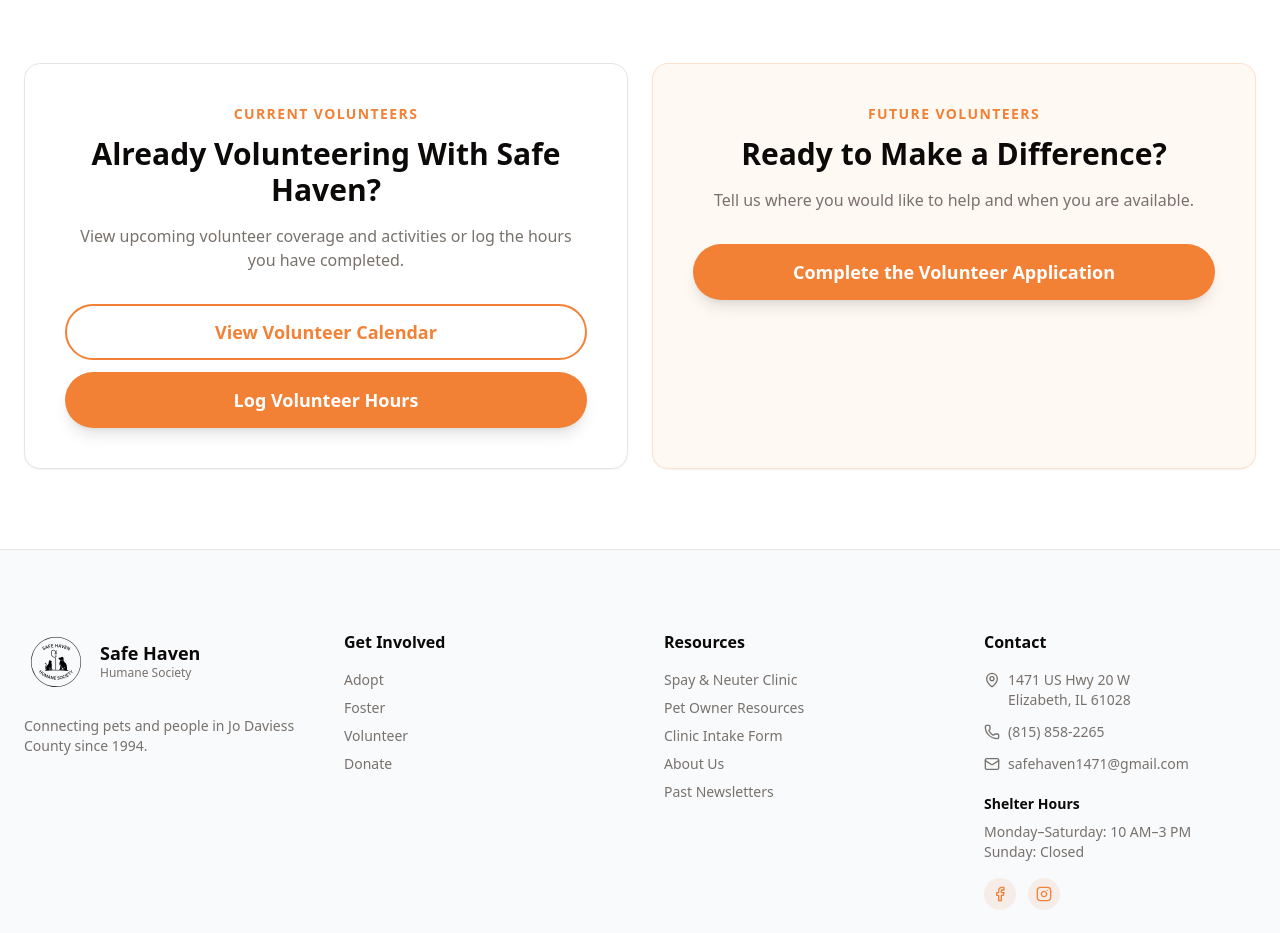
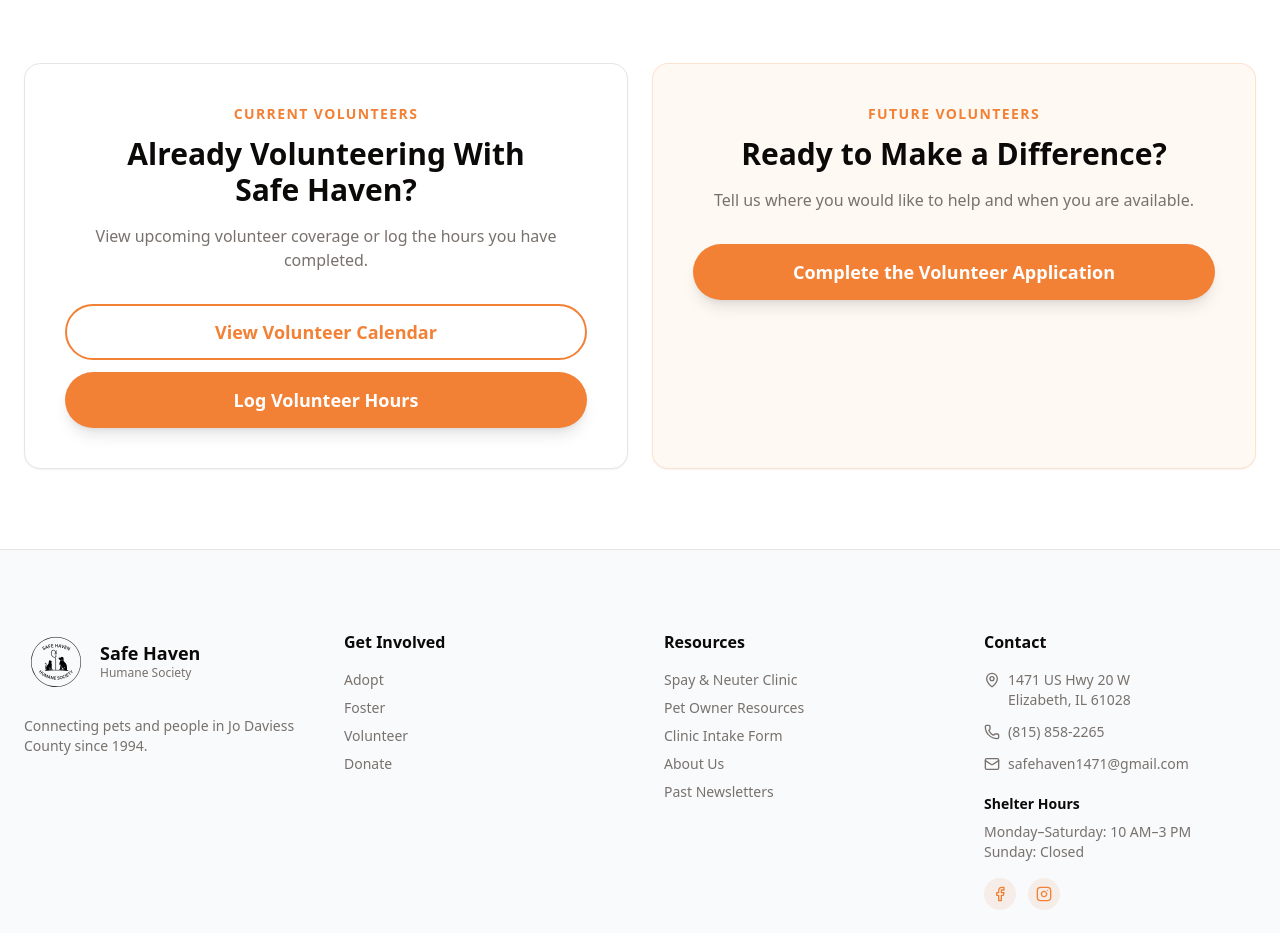
Before and after one commit to 7nqwsvhv99-hash/safe-haven-site, a Next.js app: page /volunteer in a window 1280 px wide. Shown: the part 1660-2593 px from the top of the page. Built offline with nearby package versions, Linux system fonts and the light colour scheme.

Commit message:
Refine current volunteer card copy

```diff
--- a/src/app/volunteer/page.tsx
+++ b/src/app/volunteer/page.tsx
@@ -88,10 +88,11 @@ export default function VolunteerPage() {
                 Current volunteers
               </p>
               <h2 className="text-3xl font-bold">
-                Already Volunteering With Safe Haven?
+                <span className="block">Already Volunteering With</span>
+                <span className="block">Safe Haven?</span>
               </h2>
               <p className="mt-4 text-muted-foreground">
-                View upcoming volunteer coverage and activities or log the hours you have completed.
+                View upcoming volunteer coverage or log the hours you have completed.
               </p>
               <div className="mt-8 flex flex-col gap-3">
                 <Button asChild variant="outline" size="lg">
```
